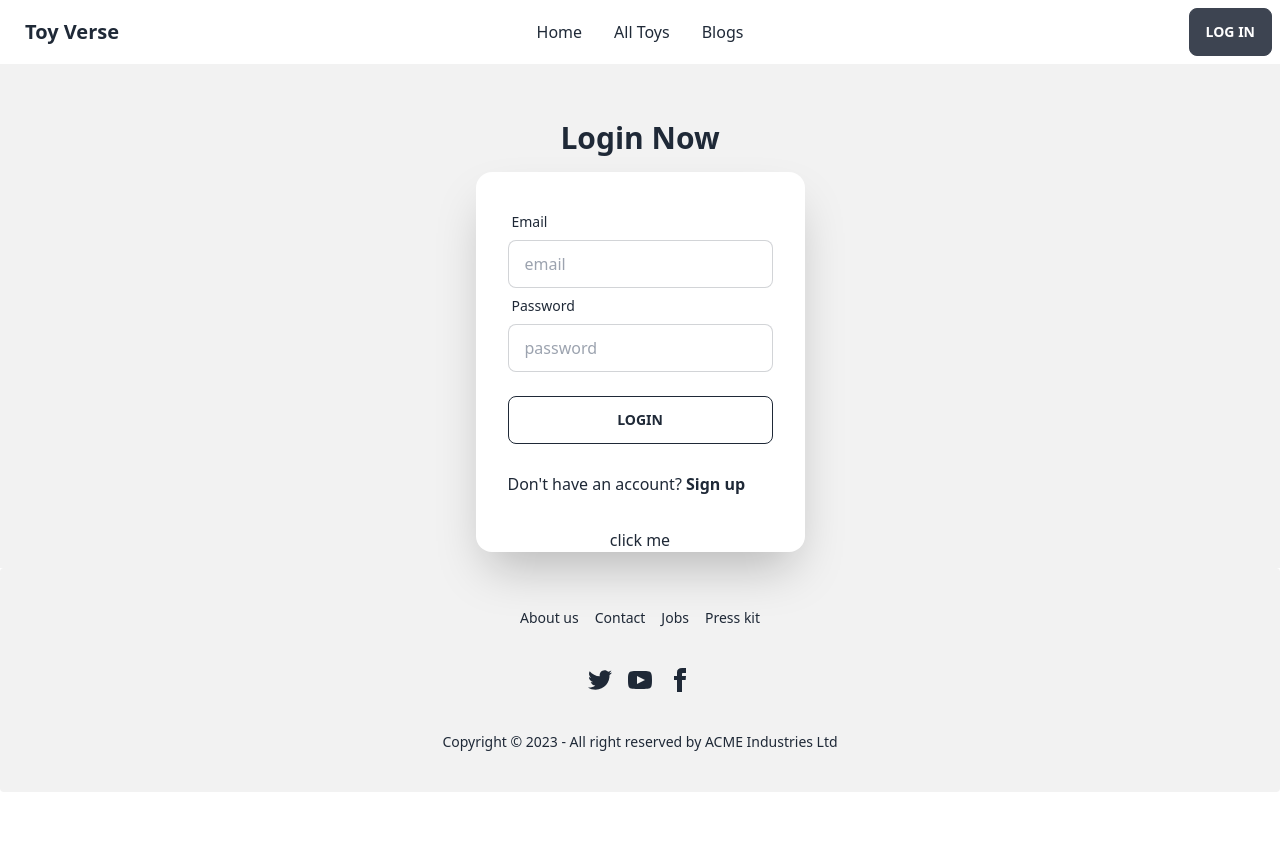
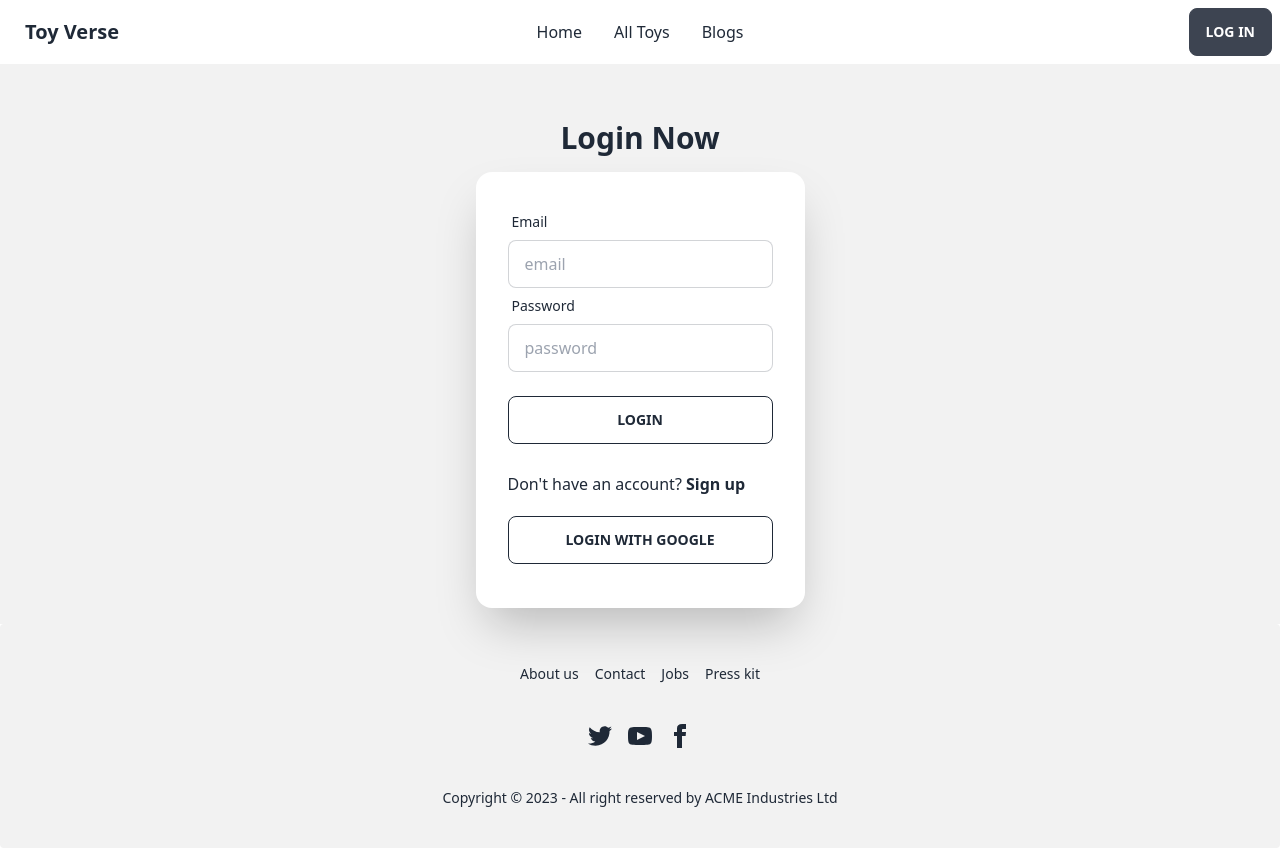
Before and after one commit to shanto902/Toy-Verse-Client, a React (Vite) app: page /login in a window 1280 px wide. Before the commit the page ends 800 px from the top, so only its background shows below. Built offline with nearby package versions, Linux system fonts and the light colour scheme; no server answers.

Commit message:
google button fix

```diff
--- a/src/pages/AuthComponent/Login/Login.jsx
+++ b/src/pages/AuthComponent/Login/Login.jsx
@@ -102,8 +102,9 @@ const Login = () => {
                 Sign up
               </Link>
             </p>
+            <button className="btn btn-outline my-3" onClick={handleGoogleSignIn}>Login With Google</button>
           </div>
-          <button onClick={handleGoogleSignIn}>click me</button>
+
         </div>
       </div>
     </div>
```
